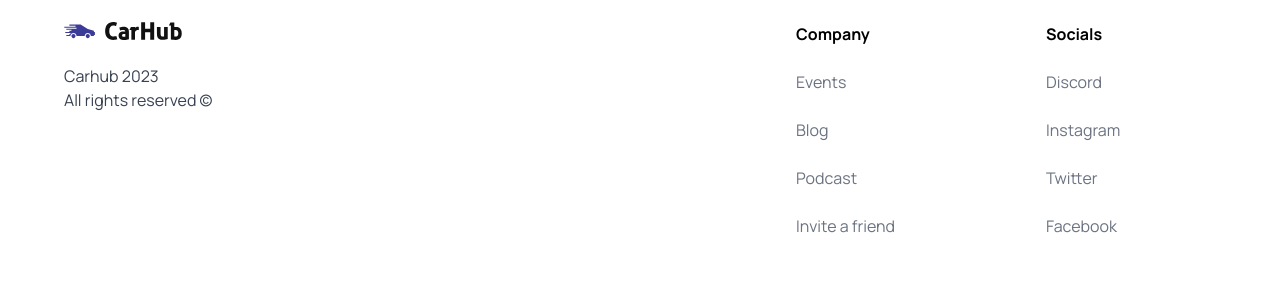
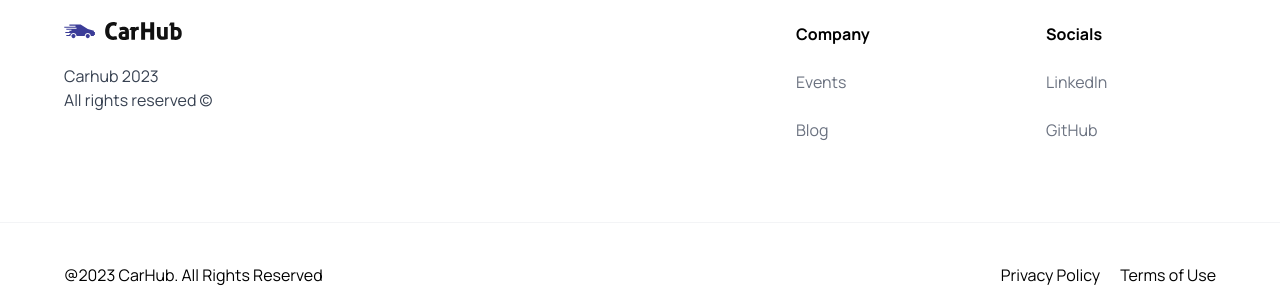
Before and after one commit to AndreyTuguchev/cars-catalog, a Next.js app: page / in a window 1280 px wide. Shown: the part 1389-1677 px from the top of the page. Built offline with nearby package versions, Linux system fonts and the light colour scheme; no server answers.

Commit message:
update const footerLinks data

```diff
--- a/constants/index.ts
+++ b/constants/index.ts
@@ -87,17 +87,16 @@
     links: [
       { title: 'Events', url: '/' },
       { title: 'Blog', url: '/' },
-      { title: 'Podcast', url: '/' },
-      { title: 'Invite a friend', url: '/' },
+      // { title: 'Share', url: '/' },
     ],
   },
   {
     title: 'Socials',
     links: [
-      { title: 'Discord', url: '/' },
-      { title: 'Instagram', url: '/' },
-      { title: 'Twitter', url: '/' },
-      { title: 'Facebook', url: '/' },
+      { title: 'LinkedIn', url: 'https://www.linkedin.com/in/andreytuguchev/' },
+      { title: 'GitHub', url: 'https://github.com/AndreyTuguchev/' },
+      // { title: 'Twitter', url: '/' },
+      // { title: 'Facebook', url: '/' },
     ],
   },
 ];
```
